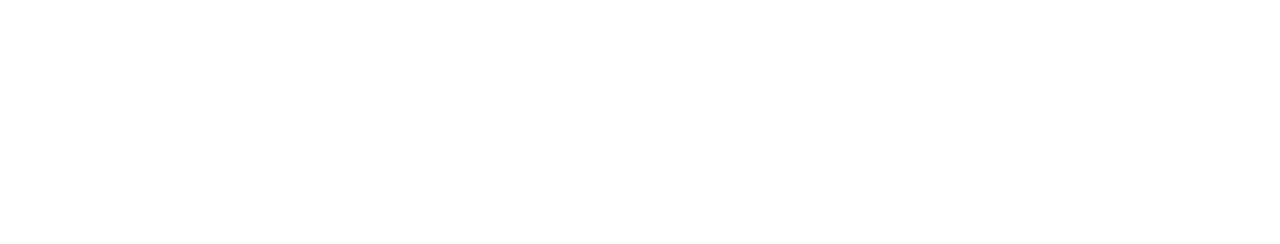
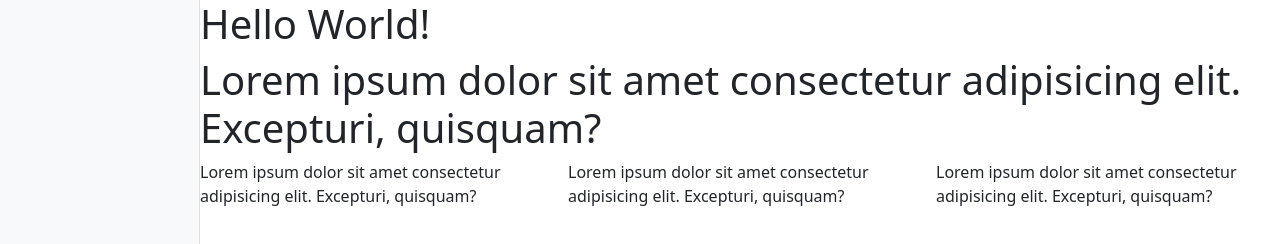
Before and after one commit to Draiking/JavaScriptConstructor, a plain HTML site: page index.html in a window 1280 px wide. Shown: the top 244 px of the page. Drawn offline with nearby package versions, Linux system fonts and the light colour scheme.

Commit message:
написание стилей и подключение js

```diff
--- a/index.html
+++ b/index.html
@@ -5,12 +5,42 @@
     <meta http-equiv="X-UA-Compatible" content="IE=edge">
     <meta name="viewport" content="width=device-width, initial-scale=1.0">
     <link href="https://cdn.jsdelivr.net/npm/bootstrap@5.0.0-beta3/dist/css/bootstrap.min.css" rel="stylesheet" integrity="sha384-eOJMYsd53ii+scO/bJGFsiCZc+5NDVN2yr8+0RDqr0Ql0h+rP48ckxlpbzKgwra6" crossorigin="anonymous">
+    <link rel="stylesheet" href="./main.css">
     <title>JavaScript Constructor</title>
 </head>
 <body>
     <div id="app" class="container-fluid">
         <div id="panel" class="bg-light sidebar"></div>
-        <div id="site" class="content"></div>
+        <div id="site" class="content">
+
+            <div class="row">
+                <div class="col-sm">
+                    <h1>Hello World!</h1>
+                </div>
+            </div>
+
+            <div class="row">
+                <div class="col-sm">
+                    <h1>Lorem ipsum dolor sit amet consectetur adipisicing elit. Excepturi, quisquam?</h1>
+                </div>
+            </div>
+
+            <div class="row">
+                <div class="col-sm">
+                    Lorem ipsum dolor sit amet consectetur adipisicing elit. Excepturi, quisquam?
+                </div>
+                <div class="col-sm">
+                    Lorem ipsum dolor sit amet consectetur adipisicing elit. Excepturi, quisquam?
+                </div>
+                <div class="col-sm">
+                    Lorem ipsum dolor sit amet consectetur adipisicing elit. Excepturi, quisquam?
+                </div>
+            </div>
+
+        </div>
+
     </div>
+
+    <script src="./index.js"></script>
 </body>
 </html>
--- a/main.css
+++ b/main.css
@@ -9,7 +9,7 @@
     left: 200px;
 }
 
-.sideber {
+.sidebar {
     position: fixed;
     top: 0;
     bottom: 0;
@@ -18,4 +18,5 @@
     z-index: 100;
     padding: 10px;
     box-shadow: inset -1px 0 0 rgba(0, 0, 0, .1);
+    overflow-y: auto;
 }
```
Also changed, not shown: index.js (added).
